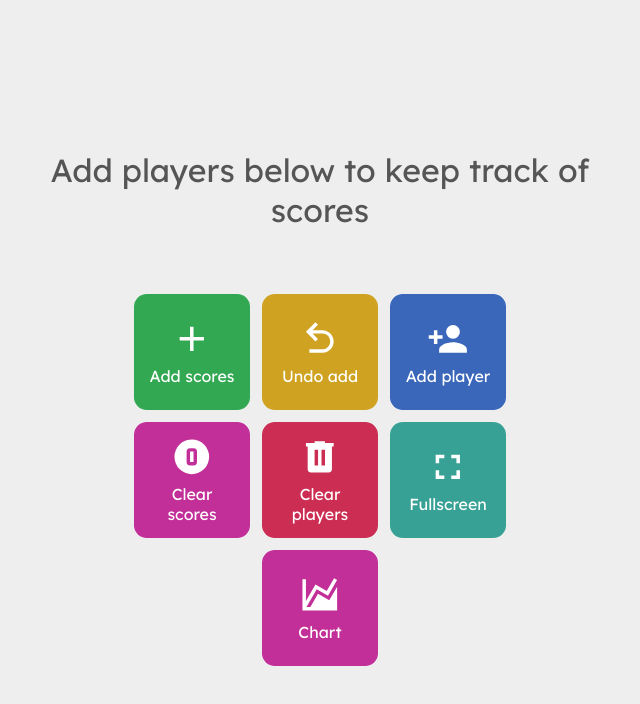
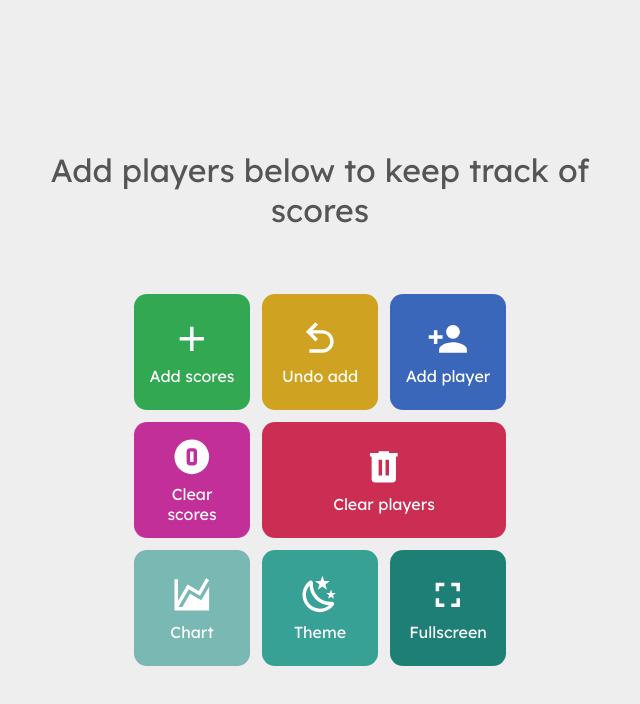
Before and after one commit to dirckvdende/scoreboard, a Vue app: page / in a window 1280 px wide. Shown: the top 704 px of the page, without its empty margins (320-960 px from the left). Built offline with nearby package versions, Linux system fonts and the light colour scheme.

Commit message:
Added dark theme

```diff
--- a/src/assets/colors.scss
+++ b/src/assets/colors.scss
@@ -22,4 +22,30 @@ body {
     --accent-color-pink: #c22f98;
     --accent-color-red: #cc2d52;
     --accent-color-cyan: #38a196;
+    --accent-color-cyan-soft: #79b8b3;
+    --accent-color-cyan-hard: #1d7f75;
 }
+
+body.dark-theme {
+    --background-color-body: #333;
+
+    --background-color: #333;
+    --text-color: white;
+    --text-color-soft: #aaa;
+    --text-color-very-soft: #888;
+    --text-color-faint: #666;
+
+    --inverse-background-color: #eee;
+    --inverse-text-color: #222;
+
+    --chart-grid-color: #222;
+
+    --accent-color-green: color-mix(in srgb, #32a852, black 10%);
+    --accent-color-yellow: color-mix(in srgb, #cfa321, black 10%);
+    --accent-color-blue: color-mix(in srgb, #3a67ba, black 10%);
+    --accent-color-pink: color-mix(in srgb, #c22f98, black 10%);
+    --accent-color-red: color-mix(in srgb, #cc2d52, black 10%);
+    --accent-color-cyan: color-mix(in srgb, #38a196, black 10%);
+    --accent-color-cyan-soft: color-mix(in srgb, #79b8b3, black 10%);
+    --accent-color-cyan-hard: color-mix(in srgb, #1d7f75, black 10%);
+}
--- a/src/assets/style.scss
+++ b/src/assets/style.scss
@@ -12,6 +12,7 @@ button, input {
     font-family: inherit;
     border: none;
     -webkit-tap-highlight-color: transparent;
+    color: inherit;
 }
 
 * {
--- a/src/components/AppButtonChart.vue
+++ b/src/components/AppButtonChart.vue
@@ -20,7 +20,7 @@
 <template>
     <ActionButton
         :icon="mdiChartAreaspline"
-        color="pink"
+        color="cyan-soft"
         @click="click">
         Chart
     </ActionButton>
--- a/src/components/AppButtonClearPlayers.vue
+++ b/src/components/AppButtonClearPlayers.vue
@@ -30,7 +30,8 @@
     <ActionButton
         :icon="mdiTrashCan"
         color="red"
-        @click="click">
+        @click="click"
+        :style="{ width: '7.6em' }">
         Clear players
     </ActionButton>
     <Popup v-model:visible="popupVisible">
--- /dev/null
+++ b/src/components/AppButtonDarkMode.vue
@@ -0,0 +1,18 @@
+<script lang="ts" setup>
+    import ActionButton from './ActionButton.vue';
+    import { mdiWeatherNight } from '@mdi/js';
+
+    /** Toggle dark theme */
+    function toggleDarkTheme(): void {
+        document.body.classList.toggle("dark-theme")
+    }
+</script>
+
+<template>
+    <ActionButton
+        :icon="mdiWeatherNight"
+        color="cyan"
+        @click="toggleDarkTheme">
+        Theme
+    </ActionButton>
+</template>
--- a/src/components/AppButtonFullscreen.vue
+++ b/src/components/AppButtonFullscreen.vue
@@ -12,7 +12,7 @@
 </script>
 
 <template>
-    <ActionButton :icon="mdiFullscreen" color="cyan" @click="toggleFullscreen">
+    <ActionButton :icon="mdiFullscreen" color="cyan-hard" @click="toggleFullscreen">
         Fullscreen
     </ActionButton>
 </template>
--- a/src/components/AppButtons.vue
+++ b/src/components/AppButtons.vue
@@ -10,6 +10,7 @@
     import AppButtonAddScoresCancel from './AppButtonAddScoresCancel.vue';
     import AppButtonAddScoresConfirm from './AppButtonAddScoresConfirm.vue';
     import AppButtonChart from './AppButtonChart.vue';
+    import AppButtonDarkMode from './AppButtonDarkMode.vue';
 
     const { editMode } = storeToRefs(useSettingsStore())
 </script>
@@ -23,8 +24,9 @@
                 <AppButtonAddPlayer />
                 <AppButtonClearScores />
                 <AppButtonClearPlayers />
+                <AppButtonChart />
+                <AppButtonDarkMode />
                 <AppButtonFullscreen />
-                <AppButtonChart />
             </template>
             <template v-else>
                 <AppButtonAddScoresCancel />
@@ -40,7 +42,7 @@
         max-width: 15em;
         display: flex;
         align-items: flex-start;
-        min-height: 9em;
+        min-height: 12.6em;
         margin-top: .5em;
 
         & > div {
--- a/src/components/PlayerScore.vue
+++ b/src/components/PlayerScore.vue
@@ -98,6 +98,7 @@
                 padding: .1em .2em .1em .4em;
                 font-size: .9em;
                 margin: .05em 0;
+                background-color: var(--background-color);
             }
         }
     }
--- a/src/types/AccentColor.ts
+++ b/src/types/AccentColor.ts
@@ -6,3 +6,5 @@ export type AccentColor =
     | "pink"
     | "red"
     | "cyan"
+    | "cyan-soft"
+    | "cyan-hard"
```
